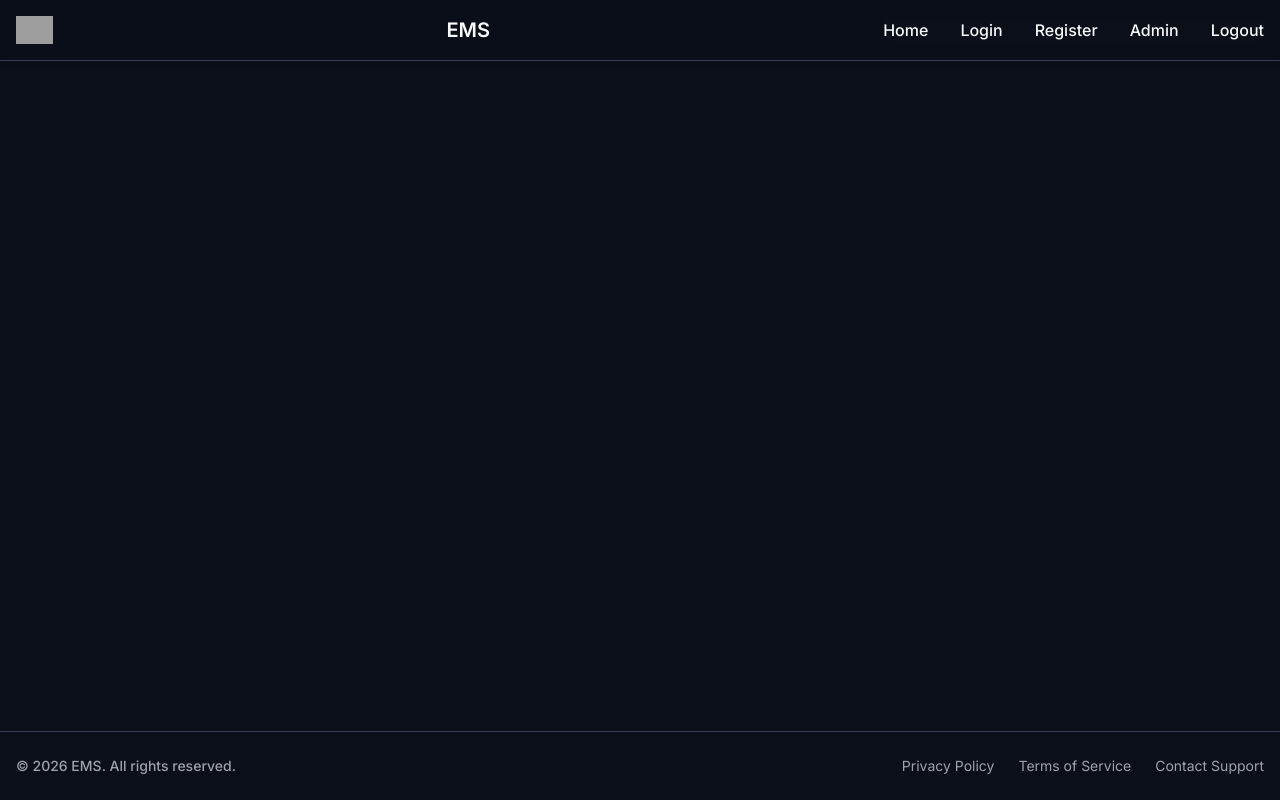
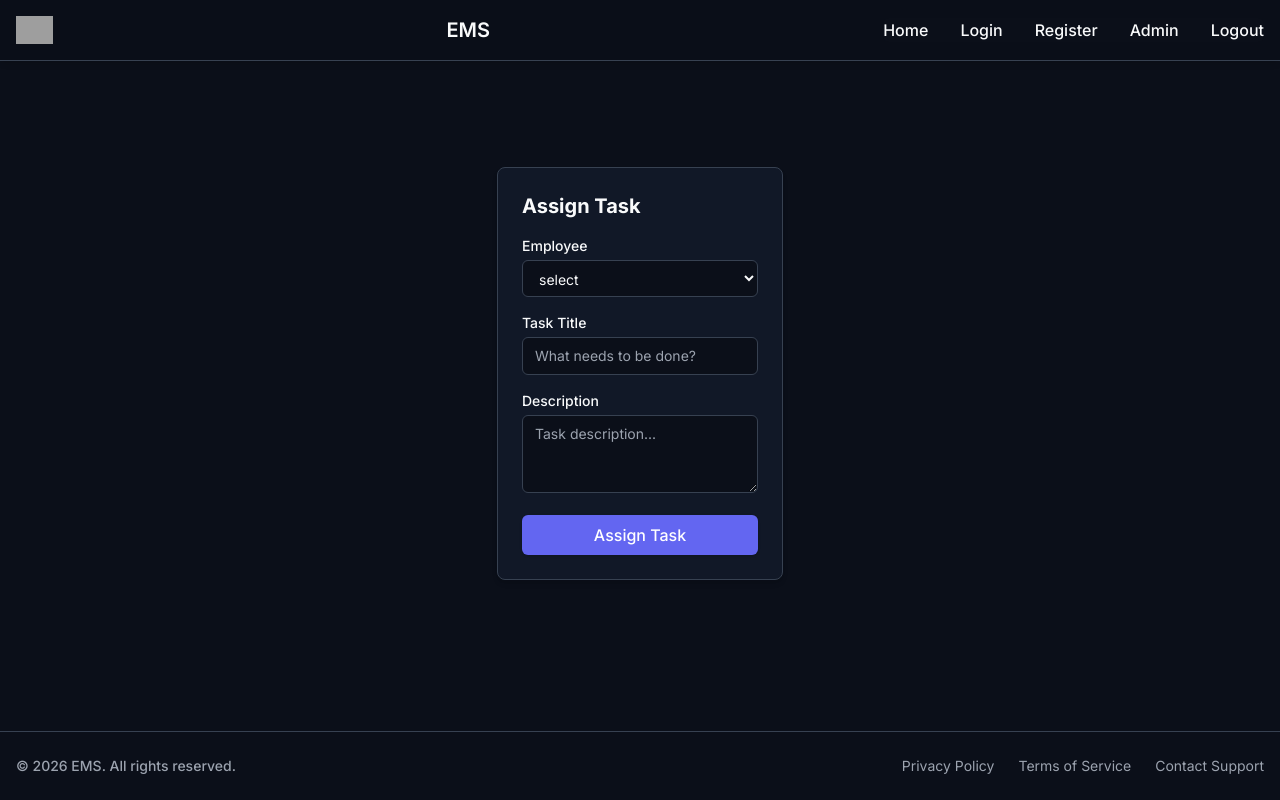
Before and after one commit to ALEX059321/EMS-react-and-localstorage-, a React (Vite) app: page /admins in a window 1280 px wide. Built offline with nearby package versions, Linux system fonts and the light colour scheme; grey boxes are pictures that could not be loaded.

Commit message:
assign tasks

```diff
--- /dev/null
+++ b/src/components/CreateTask.jsx
@@ -0,0 +1,100 @@
+import { useState } from "react"
+
+
+const CreateTask = (employees,onAssignTask) => {
+  const [employee,setEmployee] = useState();
+  const [title,setTitle] = useState()
+  const [description,setDescription] = useState();
+
+const handleSubmit = (e) => {
+  e.preventDefault();
+
+
+if(!employee || !title || !description){
+  alert("pls enter all the fields")
+return;
+}
+
+onAssignTask({
+  employeeEmail: employee,
+  title: title,
+  description: description
+})
+
+setTitle('')
+setDescription("")
+
+}
+
+
+  return (
+    <div className="bg-neutral-secondary-soft border border-border-default rounded-lg p-6 shadow-md">
+      <h2 className="text-xl font-bold text-text-heading mb-4">Assign Task</h2>
+      <form  className="space-y-4" onSubmit={handleSubmit}>
+        <div>
+          <label className="block text-sm font-medium text-text-heading mb-1">Employee</label>
+          <select className="w-full px-3 py-2 bg-neutral-primary border border-border-default rounded-md text-text-heading text-sm focus:outline-none"
+            required
+
+
+            onChange= {(e) => setEmployee(e.target.value)}>
+              <option value= "">select</option>
+              {/* {employee.map((emp) =>{
+                <option key={emp.email} value={emp.email}>
+                  {emp.name}
+                </option>
+              })} */}
+
+
+
+
+
+          </select>
+        </div>
+
+        <div>
+          <label className="block text-sm font-medium text-text-heading mb-1"
+          value={title}
+          onChange={((e) => setTitle(e.target.value))}
+
+
+          >Task Title</label>
+          <input
+            type="text"
+            placeholder="What needs to be done?"
+
+
+            className="w-full px-3 py-2 bg-neutral-primary border border-border-default rounded-md text-text-heading text-sm focus:outline-none"
+            required
+          />
+        </div>
+
+        <div>
+          <label className="block text-sm font-medium text-text-heading mb-1"
+          value={description}
+          onChange={((e) =>setDescription(e.target.value))}
+
+
+          >Description</label>
+          <textarea
+            placeholder="Task description..."
+
+
+            rows="3"
+            className="w-full px-3 py-2 bg-neutral-primary border border-border-default rounded-md text-text-heading text-sm focus:outline-none"
+            required
+                 />
+        </div>
+
+        <button
+          type="submit"
+          className="w-full py-2 bg-brand hover:bg-brand/90 text-white font-medium rounded-md shadow transition-colors"
+        >
+          Assign Task
+        </button>
+      </form>
+    </div>
+  )
+}
+
+export default CreateTask
--- a/src/components/Login.jsx
+++ b/src/components/Login.jsx
@@ -32,6 +32,11 @@
       let storeEmail = (val.email)
       let storePassword = (val.password)
       if(storeEmail == email || storePassword == password){
+      localStorage.setItem("loggedInUser",JSON.stringify({
+        role:'employee',email:val.email,name:val.name
+      }))
+
+
         alert("login successful")
         navigate("/")
       }
--- a/src/components/Navbar.jsx
+++ b/src/components/Navbar.jsx
@@ -4,7 +4,7 @@
 const Navbar = ({name}) => {
  const navigate = useNavigate();
   const logout = () => {
-    localStorage.removeItem("users")
+    localStorage.removeItem("loggedInUser")
    navigate("/login")
 
   }
--- a/src/main.jsx
+++ b/src/main.jsx
@@ -8,6 +8,7 @@
 import Login from './components/Login.jsx'
 import Register from './components/Register.jsx'
 import Admin from './components/Admin.jsx'
+import CreateTask from './components/CreateTask.jsx'
 
 createRoot(document.getElementById('root')).render(
   <StrictMode>
@@ -20,6 +21,7 @@
             <Route path='/login' element={<Login />} />
             <Route path='/register' element={<Register />} />
             <Route path='/admin' element={<Admin />} />
+            <Route path='/admins' element={<CreateTask />} />
           </Routes>
         </main>
         <Footer />
```
Also changed, not shown: src/components/Admin.jsx (+8 -0 lines).
